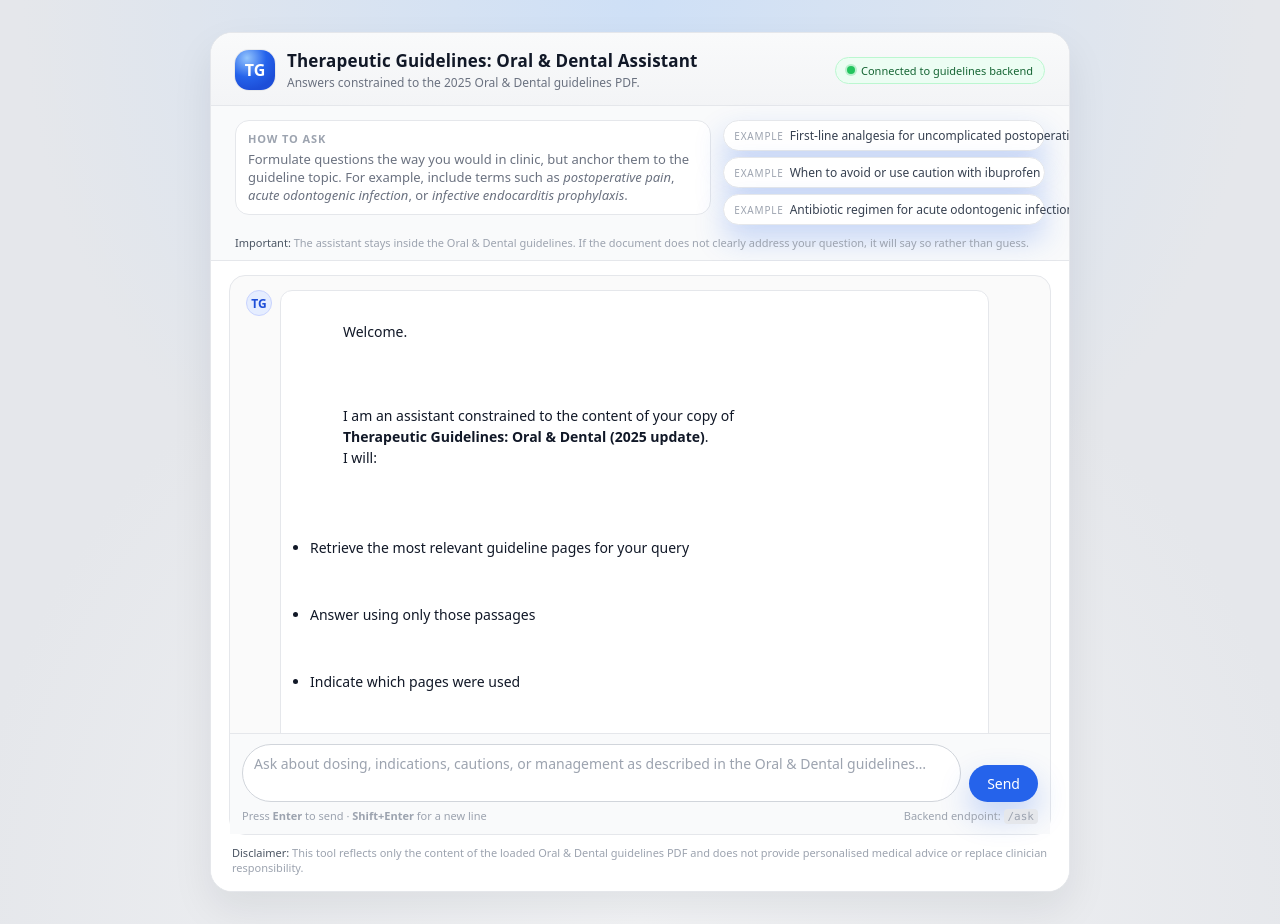
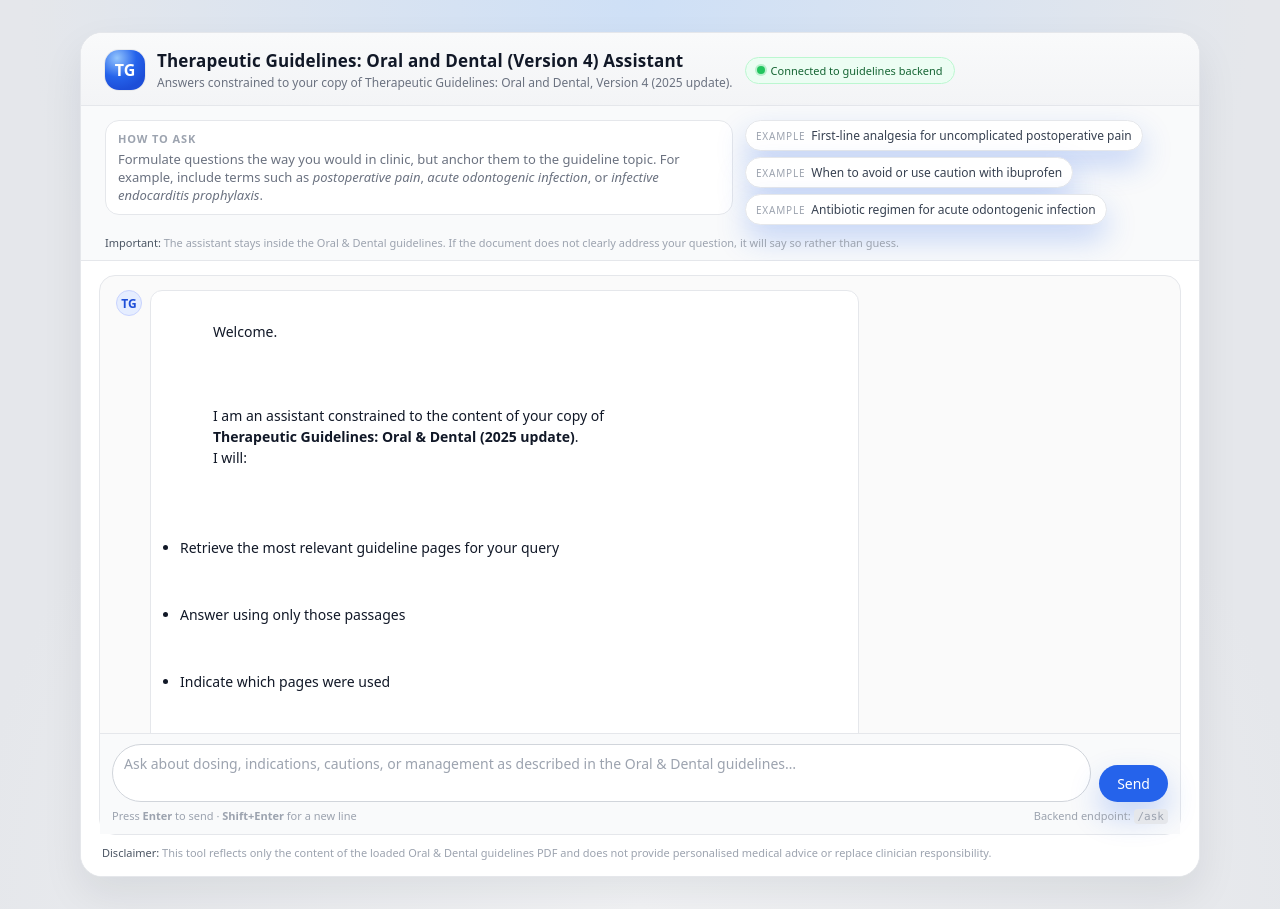
Before and after one commit to nimadanaei/dental-guidelines-bot, a plain HTML site: page index.html in a window 1280 px wide. Drawn offline with Linux system fonts and the light colour scheme.

Commit message:
Widen layout and update Oral and Dental v4 naming

```diff
--- a/index.html
+++ b/index.html
@@ -40,7 +40,7 @@
 
     .shell {
   width: 100%;
-      max-width: 860px;
+  max-width: 1120px;   /* wider so the chat + chips don’t feel cramped */
   background: var(--card-bg);
   border-radius: 22px;
   border: 1px solid var(--border-subtle);
@@ -446,9 +446,11 @@
       <div class="id-block">
         <div class="logo">TG</div>
         <div class="title-group">
-          <div class="title">Therapeutic Guidelines: Oral &amp; Dental Assistant</div>
-          <div class="subtitle">Answers constrained to the 2025 Oral &amp; Dental guidelines PDF.</div>
+   <div class="title">Therapeutic Guidelines: Oral and Dental (Version 4) Assistant</div>
+<div class="subtitle">
+  Answers constrained to your copy of Therapeutic Guidelines: Oral and Dental, Version 4 (2025 update).
 </div>
+
       </div>
       <div class="status-pill">
         <div class="status-dot"></div>
```
Lines whose indentation alone changed are shown as unchanged.
